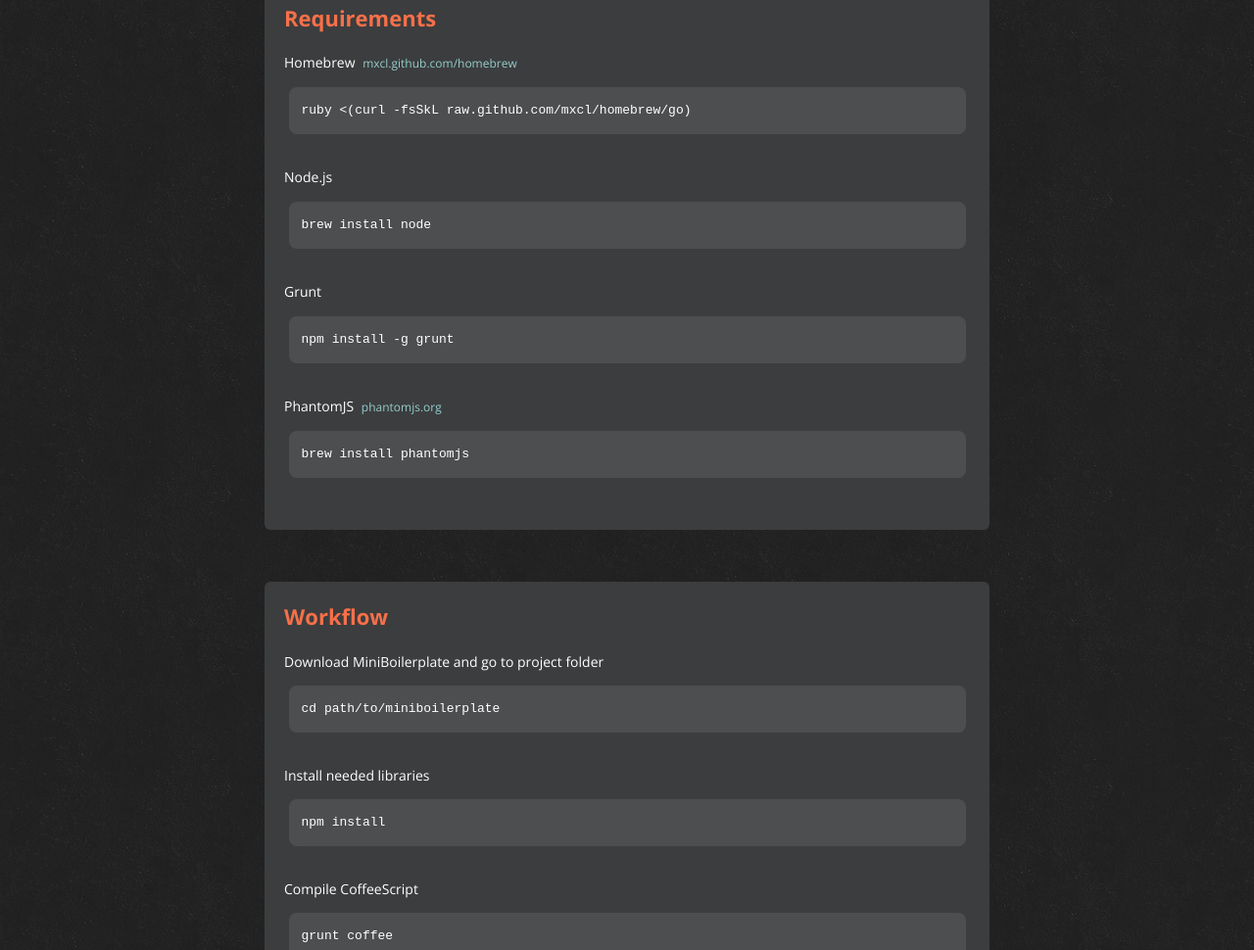
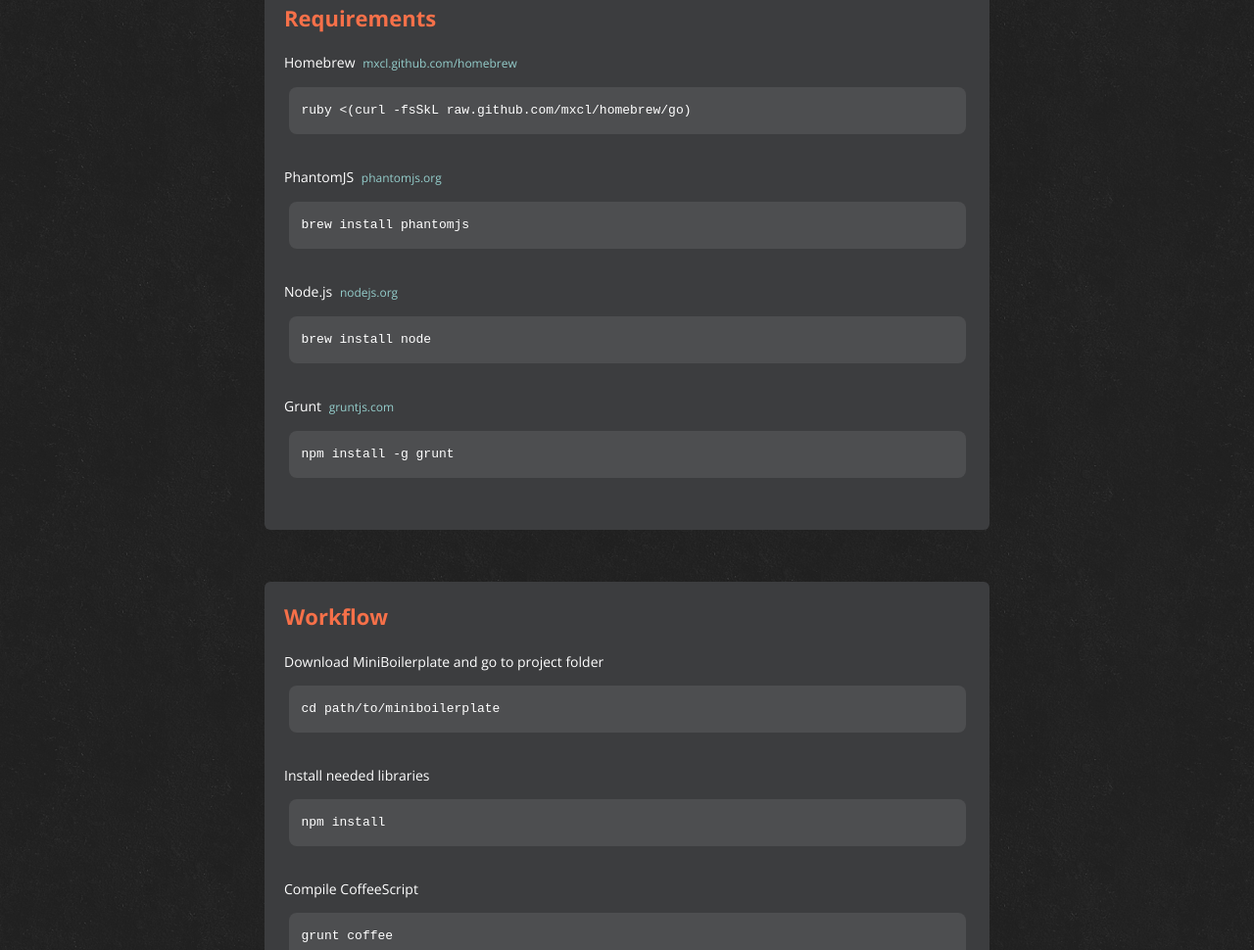
Before and after one commit to miniJs/miniBoilerplate, a plain HTML site: page index.html in a window 1280 px wide. Shown: the part 2908-3878 px from the top of the page at 98% size. Drawn offline with nearby package versions, Linux system fonts and the light colour scheme; a web font is replaced by a local one.

Commit message:
Uodate links

```diff
--- a/index.html
+++ b/index.html
@@ -174,21 +174,21 @@
                   <pre class="prettyprint"><code>ruby <(curl -fsSkL raw.github.com/mxcl/homebrew/go)</code></pre>
                 </li>
                 <li>
-                  <h3>Node.js <a href="http://nodejs.org/"></a></h3>
+                  <h3>PhantomJS <a href="http://phantomjs.org/">phantomjs.org</a></h3>
+                  <pre class="prettyprint"><code>brew install phantomjs</code></pre>
+                </li>
+                <li>
+                  <h3>Node.js <a href="http://nodejs.org/">nodejs.org</a></h3>
                   <pre class="prettyprint"><code>brew install node</code></pre>
                 </li>
                 <li>
-                  <h3>Grunt <a href="http://gruntjs.com/"></a></h3>
+                  <h3>Grunt <a href="http://gruntjs.com/">gruntjs.com</a></h3>
                   <pre class="prettyprint"><code>npm install -g grunt</code></pre>
                 </li>
                 <!-- <li>
                   <h3>Qt <a href="http://qt.nokia.com/">qt.nokia.com</a></h3>
                   <pre class="prettyprint"><code>brew install qt</code></pre>
                 </li> -->
-                <li>
-                  <h3>PhantomJS <a href="http://phantomjs.org/">phantomjs.org</a></h3>
-                  <pre class="prettyprint"><code>brew install phantomjs</code></pre>
-                </li>
               </ul>
             </div>s
           </div>
```
